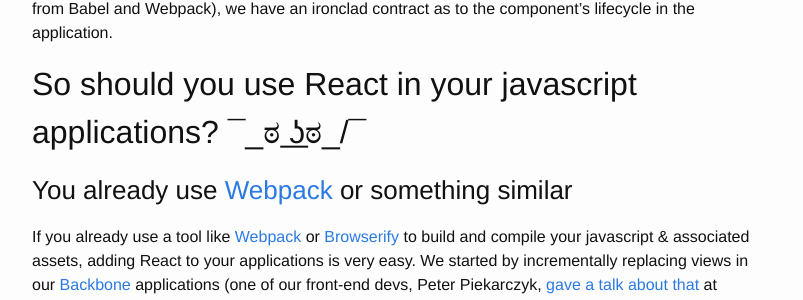
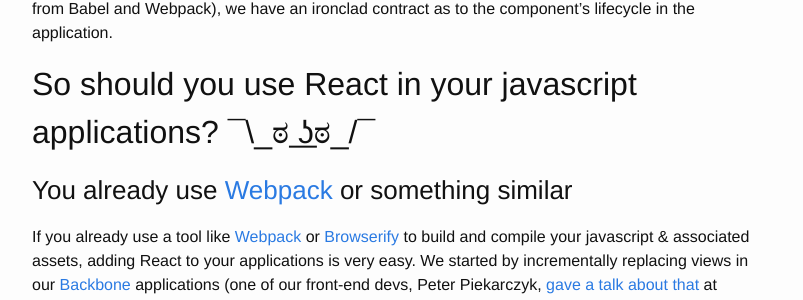
Before and after one commit to trunkclub/trunkclub.github.io, a Jekyll site: the page built from _posts/2015-09-14-reactjs-the-good-and-the-bad.md, in a window 1280 px wide and 900 px high, scrolled down 1745 px. Shown: the part 194-494 px from the top of the window, without its empty margins (238-1041 px from the left). Built offline with Jekyll 4.4.1, drawn with Linux system fonts in a browser that asks for light colours; comment, search, counter and statistics services are not loaded.

Commit message:
Fix ¯\_ಠ ͟ʖಠ_/¯
Escape backslash and underscore.

```diff
--- a/_posts/2015-09-14-reactjs-the-good-and-the-bad.md
+++ b/_posts/2015-09-14-reactjs-the-good-and-the-bad.md
@@ -38,7 +38,7 @@
 Nowadays, we maintain a repository with shared ES6 (or ES2015/2016) components that we can pull into our applications with NPM. We don't need our systems to be paint-by-numbers, but there [atomic pieces](http://atomicdesign.bradfrost.com/chapter-2/) of interface logic that can easily be shared. And with React's component model (and a little help from Babel and Webpack), we have an ironclad contract as to the component's lifecycle in the application.
 
 
-## So should you use React in your javascript applications? ¯\_ಠ ͟ʖಠ_/¯
+## So should you use React in your javascript applications? ¯\\\_ಠ ͟ʖಠ_/¯
 
 ### You already use [Webpack](https://webpack.github.io/) or something similar
 
```
